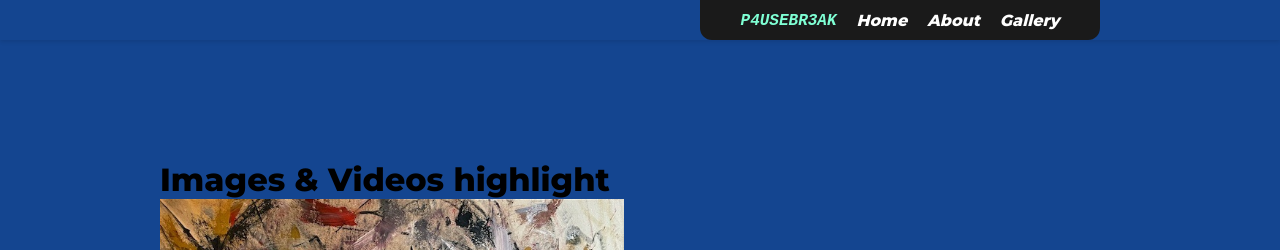
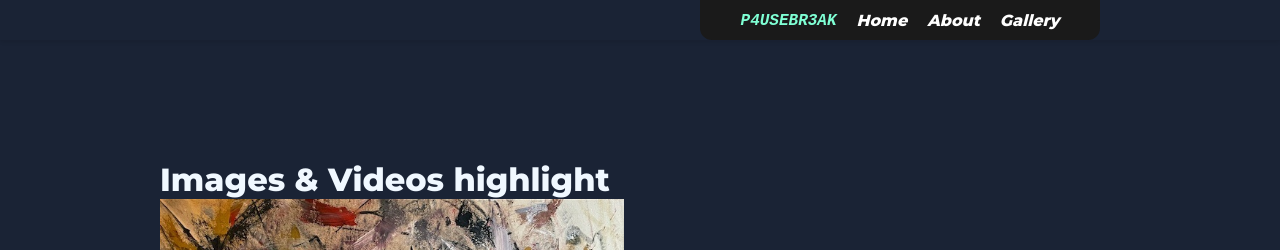
Before and after one commit to Timeless-Sheep/my-portfolio, a React (Create React App) app: page /gallery in a window 1280 px wide. Shown: the top 250 px of the page. Built offline with nearby package versions, Linux system fonts and the light colour scheme.

Commit message:
update ver 3.2

```diff
--- a/src/App.css
+++ b/src/App.css
@@ -8,9 +8,12 @@
 }
 
 body {
+    background-image: url("./assets/wave-haikei.svg");
+    min-height: 100vh;
+    height: auto;
     background: no-repeat;
-    background-image: url("./assets/wave-haikei.svg");
+    background: rgb(10, 75, 129);
+    background: linear-gradient(0deg, rgb(7, 58, 110) 0%, rgba(26,35,53,1) 71%)no-repeat center;
     background-size: cover;
 
-
 }
--- a/src/style/gallery.css
+++ b/src/style/gallery.css
@@ -50,9 +50,11 @@
 
 	.gallery-image {
 	width: 95%;
+	padding-bottom: 2rem;
 	}
 }
 
 .container-h1{
-
+	color: aliceblue;
+	font: 300px;
 }
```
